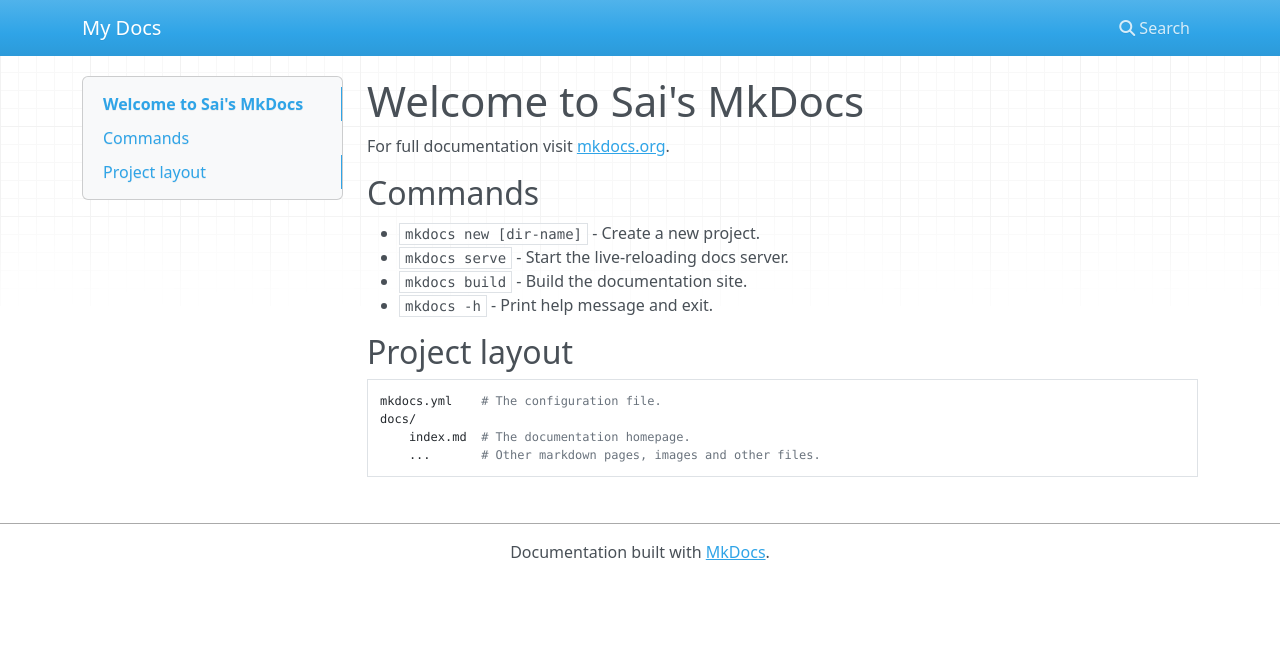
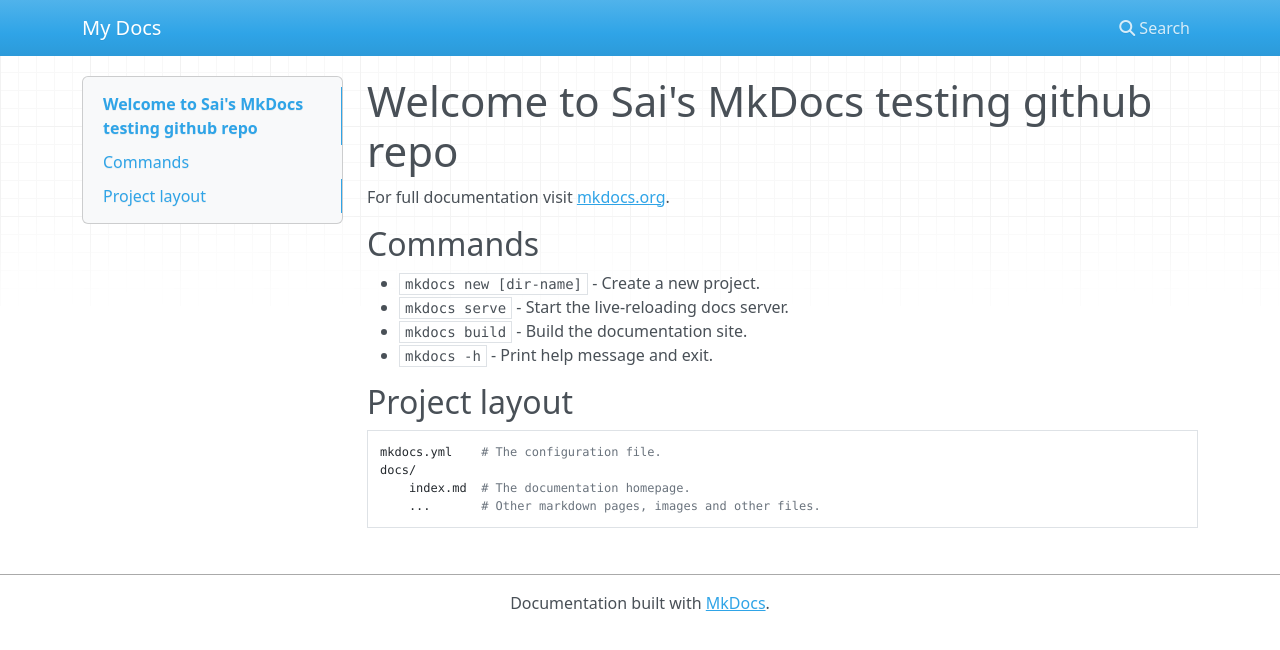
Before and after one commit to nss10/mkdocs-test, an MkDocs documentation site: the page built from docs/index.md, in a window 1280 px wide. Shown: the top 650 px of the page. Built offline with MkDocs 1.6.1, drawn with Linux system fonts in a browser that asks for light colours; nearby versions of some CDN libraries.

Commit message:
Updating markdown

```diff
--- a/docs/index.md
+++ b/docs/index.md
@@ -1,4 +1,4 @@
-# Welcome to Sai's MkDocs
+# Welcome to Sai's MkDocs testing github repo
 
 For full documentation visit [mkdocs.org](https://www.mkdocs.org).
 
```
